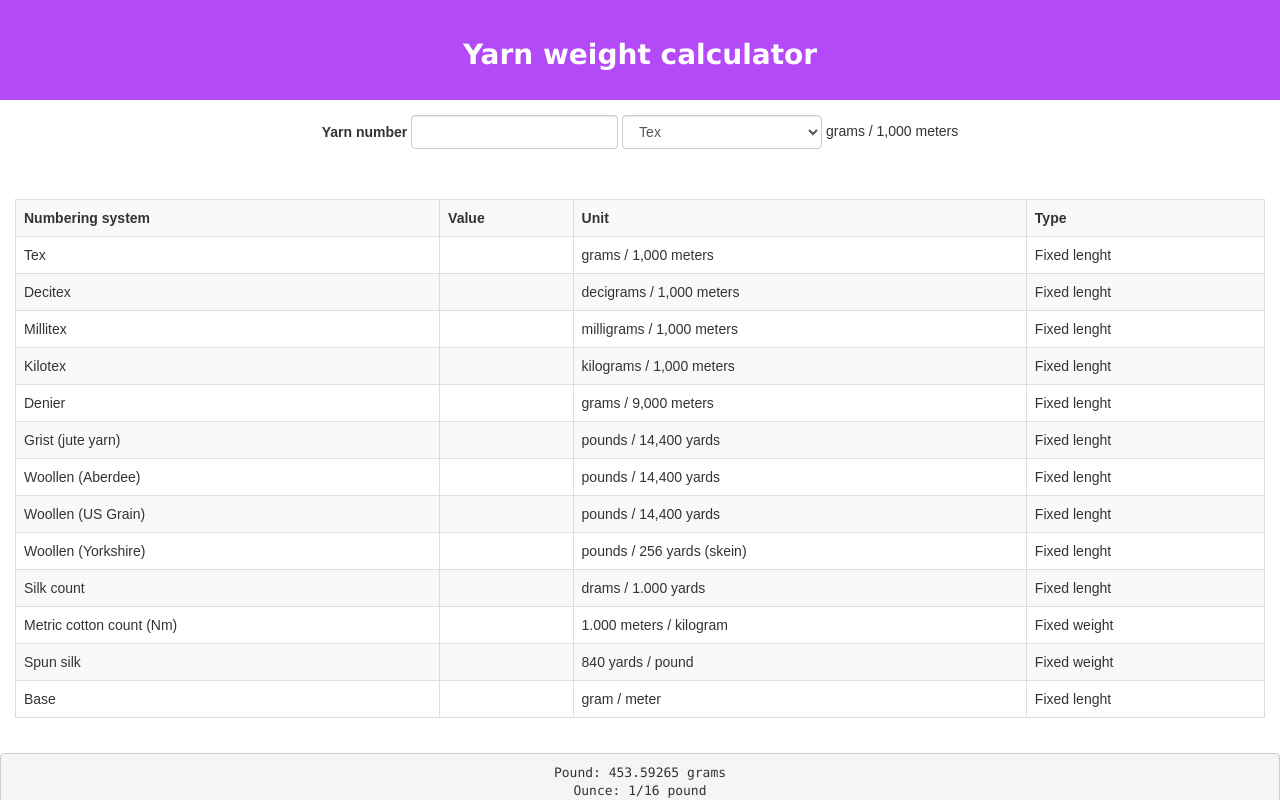
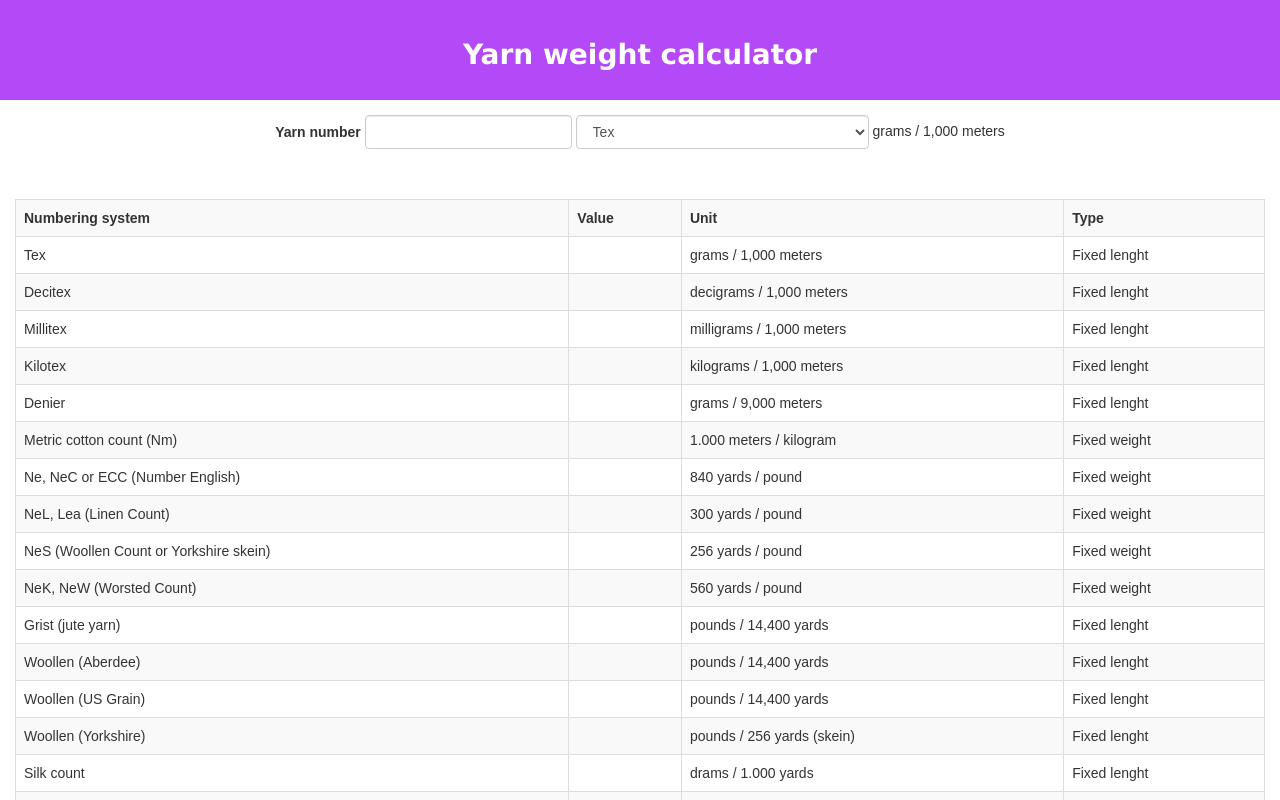
Before and after one commit to jselin/planner, a React (Create React App) app: page / in a window 1280 px wide. Shown: the top 800 px of the page. Built offline with nearby package versions, Linux system fonts and the light colour scheme.

Commit message:
Added rest of the units from Wikipedia

```diff
--- a/src/units.js
+++ b/src/units.js
@@ -12,7 +12,12 @@ export const UNIT_TYPE = {
     WOOLLEN_ABERDEEN: "woollen_aberdeen",
     WOOLLEN_GRAIN: "woollen_grain",
     WOOLLEN_RUN: "woollen_run",
-    SPUN_SILK: "spun_silk"
+    SPUN_SILK: "spun_silk",
+    GR_YARD: "gr/yard",
+    NE: "ne",
+    NEK: "nek",
+    NEL: "nel",
+    NES: "nes",
 }
 
 // by definitions in Wikipedia
@@ -69,6 +74,46 @@ export const units = [
         direct: true,
     },
     {
+        type: UNIT_TYPE.NM,
+        label: "Metric cotton count (Nm)",
+        unit: "1.000 meters / kilogram",
+        massUnit: 1000,
+        lenghtUnit: 1000,
+        direct: false,
+    },
+    {
+        type: UNIT_TYPE.NE,
+        label: "Ne, NeC or ECC (Number English)",
+        unit: "840 yards / pound",
+        massUnit: 840 * UNIT_CONST.YARD_IN_M,
+        lenghtUnit: UNIT_CONST.POUND_IN_G,
+        direct: false,
+    },
+    {
+        type: UNIT_TYPE.NEL,
+        label: "NeL, Lea (Linen Count)",
+        unit: "300 yards / pound",
+        massUnit: 300 * UNIT_CONST.YARD_IN_M,
+        lenghtUnit: UNIT_CONST.POUND_IN_G,
+        direct: false,
+    },
+    {
+        type: UNIT_TYPE.NES,
+        label: "NeS (Woollen Count or Yorkshire skein)",
+        unit: "256 yards / pound",
+        massUnit: 256 * UNIT_CONST.YARD_IN_M,
+        lenghtUnit: UNIT_CONST.POUND_IN_G,
+        direct: false,
+    },
+    {
+        type: UNIT_TYPE.NEK,
+        label: "NeK, NeW (Worsted Count)",
+        unit: "560 yards / pound",
+        massUnit: 560 * UNIT_CONST.YARD_IN_M,
+        lenghtUnit: UNIT_CONST.POUND_IN_G,
+        direct: false,
+    },
+    {
         type: UNIT_TYPE.GRIST,
         label: "Grist (jute yarn)",
         unit: "pounds / 14,400 yards",
@@ -109,14 +154,6 @@ export const units = [
         direct: true,
     },
     {
-        type: UNIT_TYPE.NM,
-        label: "Metric cotton count (Nm)",
-        unit: "1.000 meters / kilogram",
-        massUnit: 1000,
-        lenghtUnit: 1000,
-        direct: false,
-    },
-    {
         type: UNIT_TYPE.SPUN_SILK,
         label: "Spun silk",
         unit: "840 yards / pound",
@@ -125,14 +162,21 @@ export const units = [
         direct: false,
     },
     {
+        type: UNIT_TYPE.GR_YARD,
+        label: "gr/yard",
+        unit: "grains / yard",
+        massUnit: UNIT_CONST.GRAIN_IN_G,
+        lenghtUnit: UNIT_CONST.YARD_IN_M,
+        direct: true,
+    },
+    {
         type: UNIT_TYPE.BASE,
-        label: "Base",
+        label: "g/m",
         unit: "gram / meter",
         massUnit: 1,
         lenghtUnit: 1,
         direct: true,
     },
-
 ]
 
 export function fromUnitToBase(unitType, v) {
```
